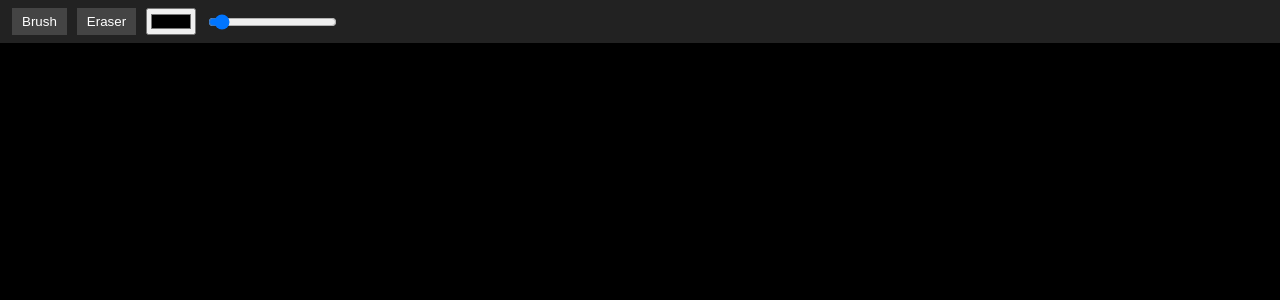
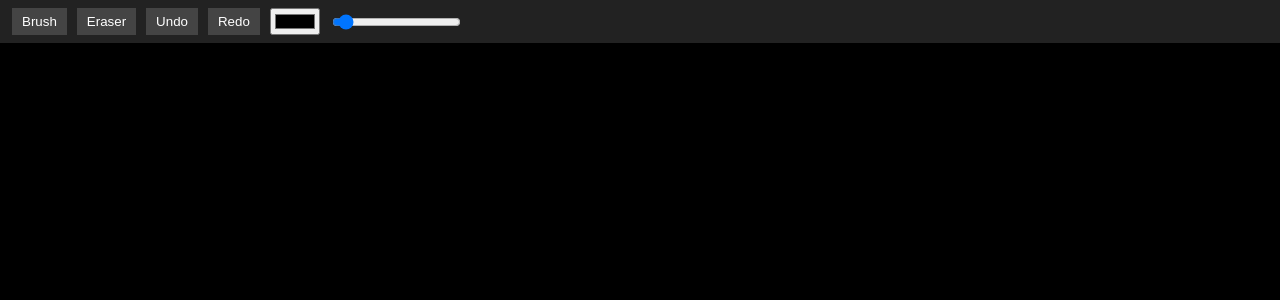
Before and after one commit to anubhav-krishna/LiveCanvas, a React (Vite) app in the folder client/: page / in a window 1280 px wide. Shown: the top 300 px of the page. Built offline with nearby package versions, Linux system fonts and the light colour scheme.

Commit message:
Imepented the undo redo feature

```diff
--- a/client/src/App.jsx
+++ b/client/src/App.jsx
@@ -1,6 +1,6 @@
 import { useEffect, useRef , useState} from "react";
 import { setupCanvas , startStroke , endStroke ,
-  addPoint,redrawCanvas } from "./canvas";
+  addPoint,redrawCanvas, undo, redo } from "./canvas";
 
 function App() {
 
@@ -85,6 +85,13 @@ return (
    <div className="toolbar">
   <button onClick={() => setTool("brush")}>Brush</button>
   <button onClick={() => setTool("eraser")}>Eraser</button>
+  <button onClick={() => undo(contextRef.current, canvasRef.current)}>
+  Undo
+</button>
+
+<button onClick={() => redo(contextRef.current, canvasRef.current)}>
+  Redo
+</button>
 
   <input
     type="color"
--- a/client/src/canvas.js
+++ b/client/src/canvas.js
@@ -14,7 +14,10 @@ export function setupCanvas(canvas) {
 
 let isDrawing = false;
 let activeStroke = null;
-const strokes = []
+
+const undoStack = [];
+const redoStack = [];
+
 
 export function startStroke(x,y,options){
     isDrawing= true;
@@ -25,7 +28,8 @@ export function startStroke(x,y,options){
         tool: options.tool,
         points: [{x,y}]
     };
-    strokes.push(activeStroke);
+    undoStack.push(activeStroke);
+    redoStack.length = 0;
 }
 
 export function addPoint(x,y,ctx){
@@ -61,8 +65,8 @@ export function endStroke(){
 export function redrawCanvas(ctx, canvas){
     console.log("Redrawing");
     ctx.clearRect(0,0,canvas.width,canvas.height);
-  setTimeout (()=>{
-    for(const stroke of strokes){
+
+    for(const stroke of undoStack){
         if(stroke.points.length==0)continue;
 
         ctx.beginPath();
@@ -78,5 +82,19 @@ export function redrawCanvas(ctx, canvas){
         }
         ctx.stroke();
     }
-  },200);
 }
+
+export function undo(ctx,canvas){
+  if(undoStack.length === 0)return;
+  const stroke = undoStack.pop();
+  redoStack.push(stroke);
+
+  redrawCanvas(ctx,canvas);
+}
+
+ export function redo(ctx,canvas){
+  if(redoStack.length === 0)return;
+  const stroke = redoStack.pop();
+  undoStack.push(stroke);
+  redrawCanvas(ctx,canvas);
+ }
```
